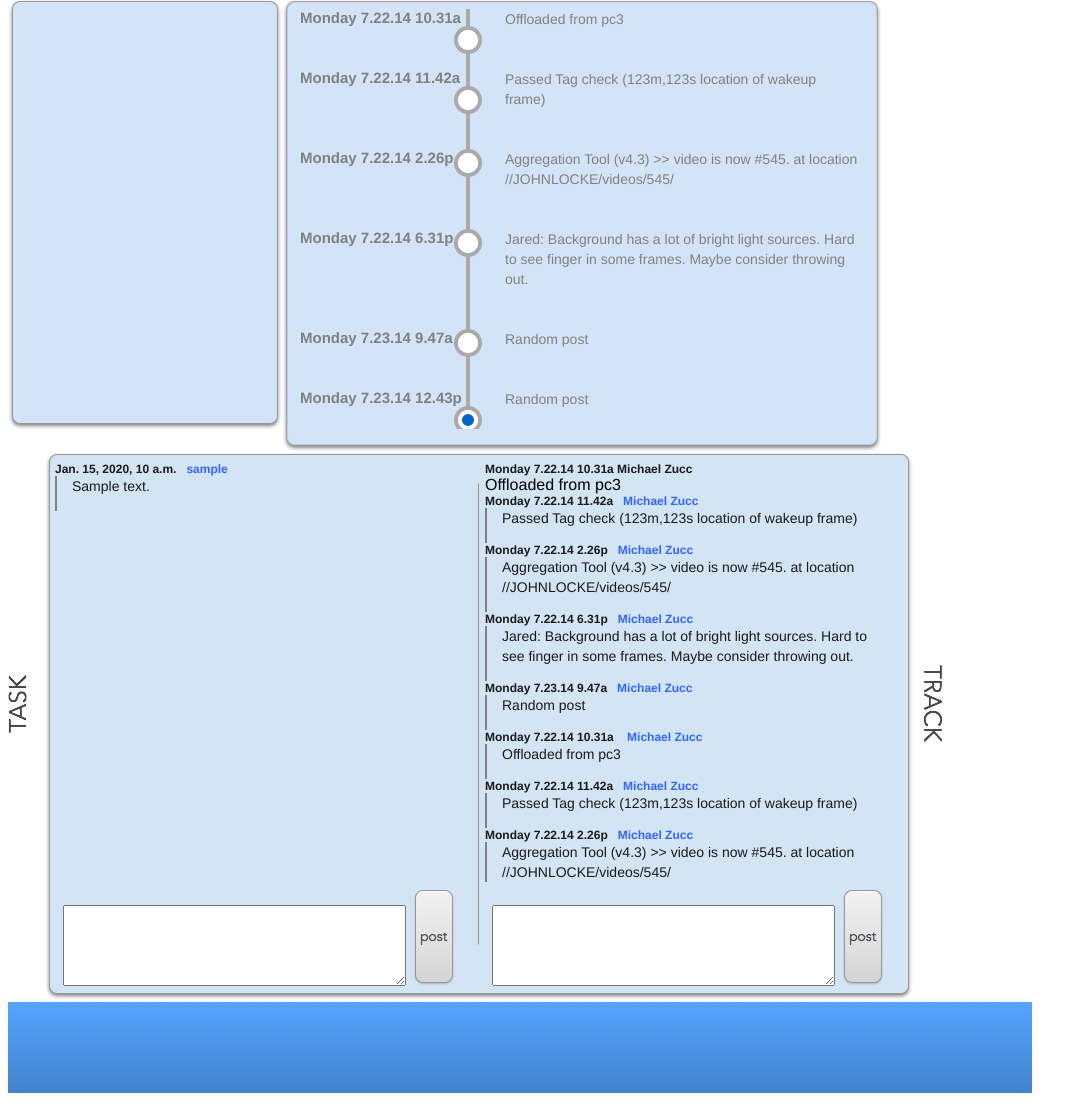
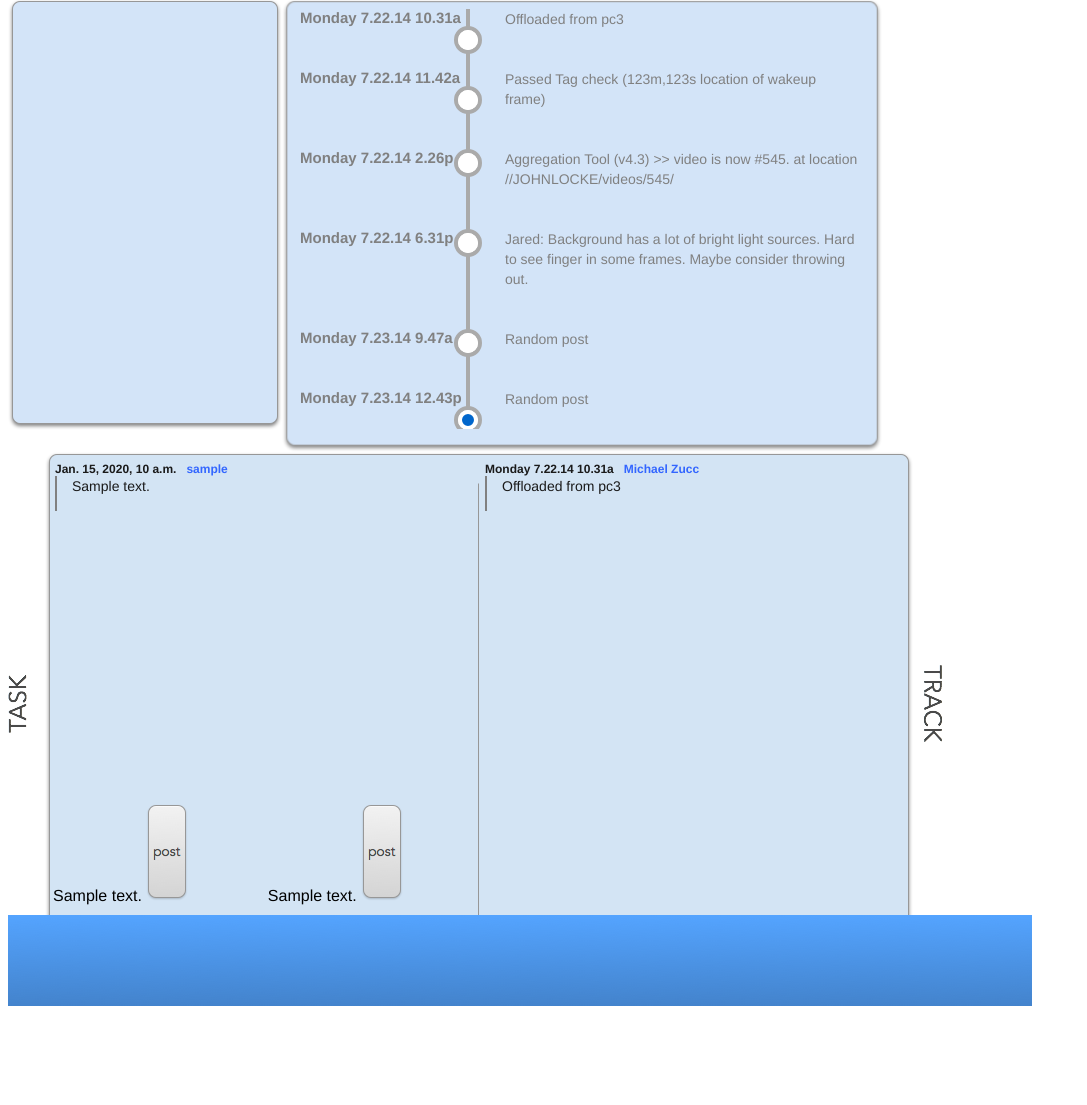
Before and after one commit to undiscovrd/djangosite, a Django app: template mysite/basicsite/templates/tasks.html in a window 1280 px wide. Shown: the part 174-1279 px from the top of the page, without its empty margins (0-1087 px from the left). After the commit the page ends 1180 px from the top, so only its background shows below. Run offline with Django 3.2, Linux system fonts and the light colour scheme; tables that the repository leaves empty hold one stand-in row (values such as "Sample post"); the template is opened without the code that fills it: values that come from a table or form of the project are taken from there, most other values are stand-ins (such as "Sample title", 1, 10 or a date in 2020); parts of the project's set-up code (start-up, migrations or seed data) failed here and were passed over.

Commit message:
comment structure in notebook

```diff
--- a/mysite/basicsite/templates/tasks.html
+++ b/mysite/basicsite/templates/tasks.html
@@ -441,14 +441,20 @@
 
     .reply-boxes {
         display:block;
+        margin-top: -200px;
+
     }
 
     form.formForm {
-        margin-top: -115px;
-        display:block;
-        font-size: 25px;
-        margin-left:55px;
-        z-index:1500;
+        margin-left:45px;
+        width: 450px;
+        display:inline;
+    }
+
+    form.formForm #replybox2 {
+        margin-left:20px;
+        width: 500px;
+        display:inline;
     }
 
     .postButton {
@@ -538,83 +544,22 @@
 	</div>
 	<div class="comment-track-container">
 		<div class="comment-track">
+        {% for comment in comments %}
 			<div class="comment-track-item">
-				<div class="year">Monday 7.22.14 10.31a Michael Zucc</div>
+				<div class="year">Monday 7.22.14 10.31a<div class="name">Michael Zucc</div>
 				</div>
 				<div class="info">Offloaded from pc3</div>
 			</div>
-			<div class="comment-track-item">
-				<div class="year">Monday 7.22.14 11.42a<div class="name">Michael Zucc</div>
-				</div>
-				<div class="info">Passed Tag check (123m,123s location of wakeup frame)</div>
-			</div>
-			<div class="comment-track-item">
-				<div class="year">Monday 7.22.14 2.26p<div class="name">Michael Zucc</div>
-				</div>
-				<div class="info">Aggregation Tool (v4.3) >> video is now #545. at location //JOHNLOCKE/videos/545/</div>
-			</div>
-			<div class="comment-track-item">
-				<div class="year">Monday 7.22.14 6.31p<div class="name">Michael Zucc</div>
-				</div>
-				<div class="info">Jared: Background has a lot of bright light sources. Hard to see finger in some frames. Maybe consider throwing out.</div>
-			</div>
-			<div class="comment-track-item">
-				<div class="year">Monday 7.23.14 9.47a<div class="name">Michael Zucc</div>
-				</div>
-				<div class="info">Random post</div>
-			</div>
-            <div class="comment-track-item">
-				<div class="year">Monday 7.22.14 10.31a <div class="name">Michael Zucc</div>
-				</div>
-				<div class="info">Offloaded from pc3</div>
-			</div>
-			<div class="comment-track-item">
-				<div class="year">Monday 7.22.14 11.42a<div class="name">Michael Zucc</div>
-				</div>
-				<div class="info">Passed Tag check (123m,123s location of wakeup frame)</div>
-			</div>
-			<div class="comment-track-item">
-				<div class="year">Monday 7.22.14 2.26p<div class="name">Michael Zucc</div>
-				</div>
-				<div class="info">Aggregation Tool (v4.3) >> video is now #545. at location //JOHNLOCKE/videos/545/</div>
-			</div>
-			<div class="comment-track-item">
-				<div class="year">Monday 7.22.14 6.31p<div class="name">Michael Zucc</div>
-				</div>
-				<div class="info">Jared: Background has a lot of bright light sources. Hard to see finger in some frames. Maybe consider throwing out.</div>
-			</div>
-            <div class="comment-track-item">
-				<div class="year">Monday 7.22.14 10.31a <div class="name">Michael Zucc</div>
-				</div>
-				<div class="info">Offloaded from pc3</div>
-			</div>
-			<div class="comment-track-item">
-				<div class="year">Monday 7.22.14 11.42a<div class="name">Michael Zucc</div>
-				</div>
-				<div class="info">Passed Tag check (123m,123s location of wakeup frame)</div>
-			</div>
-			<div class="comment-track-item">
-				<div class="year">Monday 7.22.14 2.26p<div class="name">Michael Zucc</div>
-				</div>
-				<div class="info">Aggregation Tool (v4.3) >> video is now #545. at location //JOHNLOCKE/videos/545/</div>
-			</div>
-			<div class="comment-track-item">
-				<div class="year">Monday 7.22.14 6.31p<div class="name">Michael Zucc</div>
-				</div>
-				<div class="info">Jared: Background has a lot of bright light sources. Hard to see finger in some frames. Maybe consider throwing out.</div>
-			</div>
-			<div class="comment-track-item">
-				<div class="year">Monday 7.23.14 12.43p<div class="name">Michael Zucc</div>
-				</div>
-				<div class="info">Random post</div>
-			</div>
+        {% endfor %}
 		</div>
 	</div>
 
     <div class="reply-boxes">
-        <form id="replybox" class="formForm" action="/basicsite/submitcomment/" method="post">{% csrf_token %}
+        <form id="replybox1" class="formForm" action="/basicsite/submitcommenttask/" method="post">{% csrf_token %}
             {{ formarea.comment1 }}
             <img id="send1" class="postButton" src="{{ STATIC_URL }}post-button-vert.png" alt="some text" onclick="submitComment(this);">
+        </form>
+        <form id="replybox2" class="formForm" action="/basicsite/submitcommenttrack/" method="post">{% csrf_token %}
             {{ formarea.comment2 }}
             <img id="send2" class="postButton" src="{{ STATIC_URL }}post-button-vert.png" alt="some text" onclick="submitComment(this);">
         </form>
--- a/mysite/basicsite/views.py
+++ b/mysite/basicsite/views.py
@@ -4,6 +4,8 @@
 from django import forms
 from models import User
 from models import Comment
+from models import CommentTask
+from models import CommentTrack
 from django.utils import timezone
 #from django.template import RequestContext
 
@@ -26,7 +28,7 @@
             request.session['user'] = user
             request.session['password'] = password
 
-            try:
+b            try:
                 testuser = User.objects.get(user_name=user)
                 if (testuser.user_name != user):
                     u = User(user_name=user, password=password, rights="user")
@@ -46,6 +48,8 @@
 def tasks(request):
     formarea = ReplyBox()
     comments = Comment.objects.all()
+    commentstask = CommentTask.objects.all()
+    commentstrack =
     return render(request,currentLocation + 'templates/tasks.html', {'formarea': formarea, 'comments' : comments,})
 
 def timeline(request):
@@ -68,10 +72,22 @@
     comment1 = forms.CharField( widget=forms.Textarea(attrs={'cols': 40, 'rows': 5}) )
     comment2 = forms.CharField( widget=forms.Textarea(attrs={'cols': 40, 'rows': 5}) )
 
-def submitcomment(request):
+def submitcommenttask(request):
     if request.method == 'POST': # If the form has been submitted...
         comment1 = request.POST['comment1']
-        comment2 = request.POST['comment2']
+        usercookie = request.session['user']
+        u = User.objects.get(user_name=usercookie)
+        pub_date=timezone.now()
+        c = Comment(user_identifier=u, date_commented=pub_date, comment_text=comment1)
+        c.save()
+       # ct = CommeTask(comment_identifier=c,
+        return redirect('/basicsite/tasks/') # Redirect after POST
+
+    return render(request, currentLocation + 'templates/thanks.html')
+
+def submitcommenttrack(request):
+    if request.method == 'POST': # If the form has been submitted...
+        comment1 = request.POST['comment1']
         usercookie = request.session['user']
         u = User.objects.get(user_name=usercookie)
         pub_date=timezone.now()
--- a/mysite/mysite/urls.py
+++ b/mysite/mysite/urls.py
@@ -15,5 +15,6 @@
     url(r'^basicsite/thanks', 'basicsite.views.thanks'),
     url(r'^basicsite/tasks', 'basicsite.views.tasks'),
     url(r'^basicsite/timeline', 'basicsite.views.timeline'),
-    url(r'^basicsite/submitcomment', 'basicsite.views.submitcomment'),
+    url(r'^basicsite/submitcommenttask', 'basicsite.views.submitcommenttask'),
+    url(r'^basicsite/submitcommenttrack', 'basicsite.views.submitcommenttrack'),
 )
```
